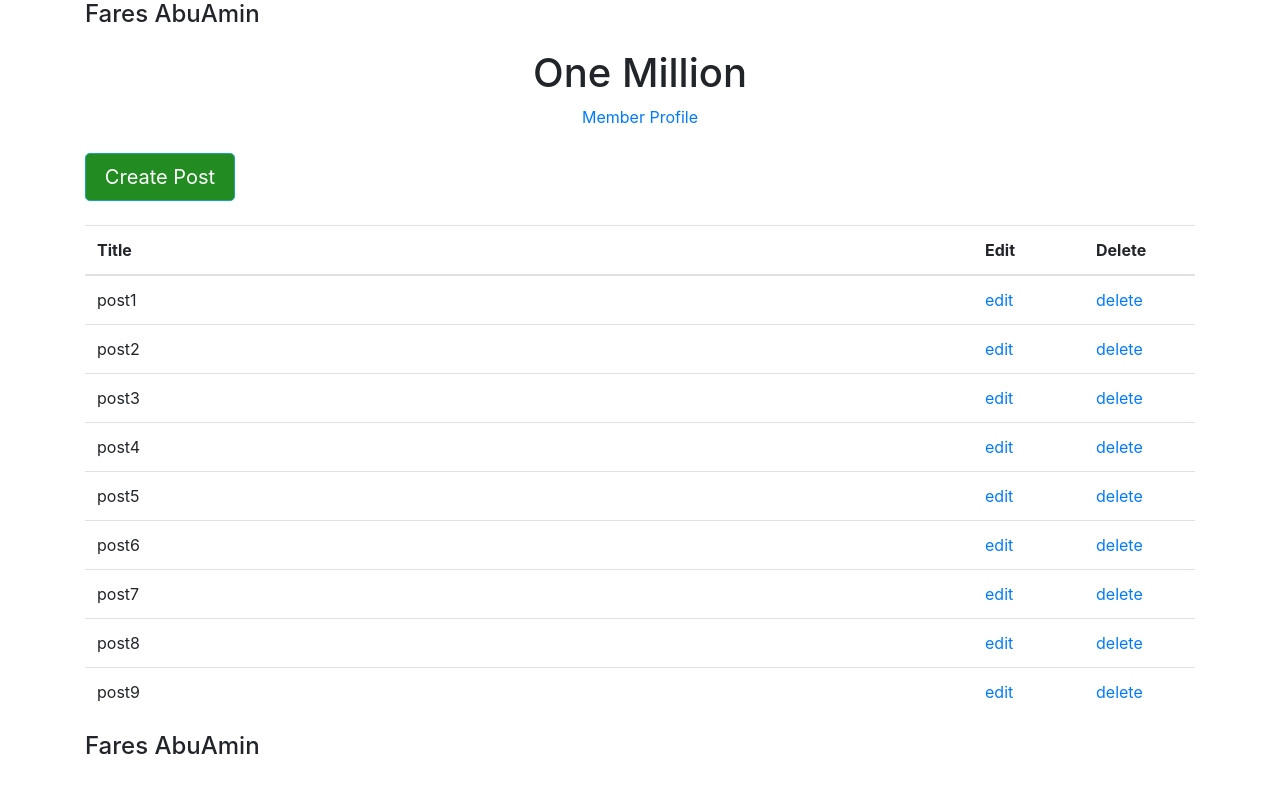
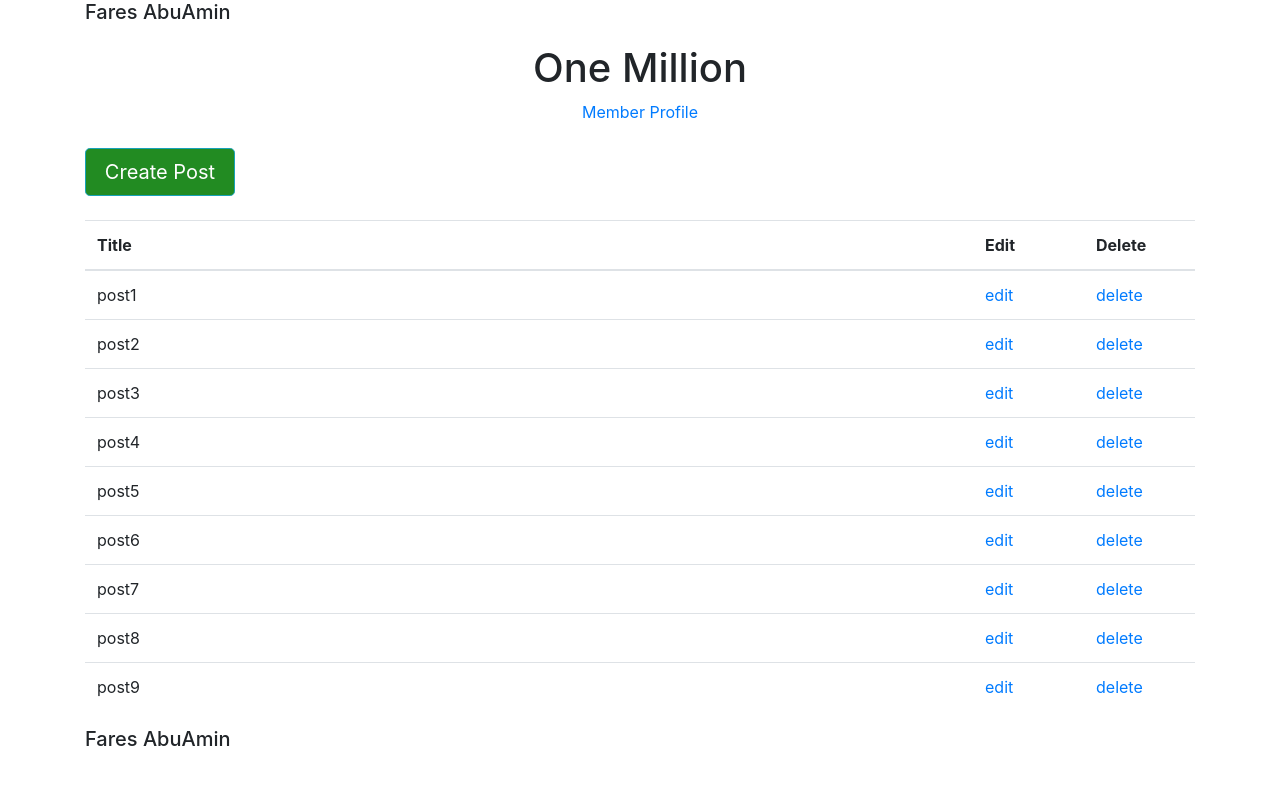
Before and after one commit to fareseagle2008/forums-flask, a Flask app: page / in a window 1280 px wide. Run offline with Flask 2, Linux system fonts and the light colour scheme; some libraries are stand-ins or nearby versions.

Commit message:
index realease

```diff
--- a/app/templates/index.html
+++ b/app/templates/index.html
@@ -8,7 +8,7 @@
 <body>
 
 	<div class="container">
-		<div class="header"><h4> Fares AbuAmin </h4></div>
+		<div class="header"><h5> Fares AbuAmin </h5></div>
 		<h1>One Million</h1>
 		<div class="links">
 			<a href="#">Member</a>
@@ -36,7 +36,7 @@
 				</thead>
 			</table>
 		</div>
-		<div class="footer"><h4> Fares AbuAmin </h4></div>
+		<div class="footer"><h5> Fares AbuAmin </h5></div>
 
 	</div>
 
```
